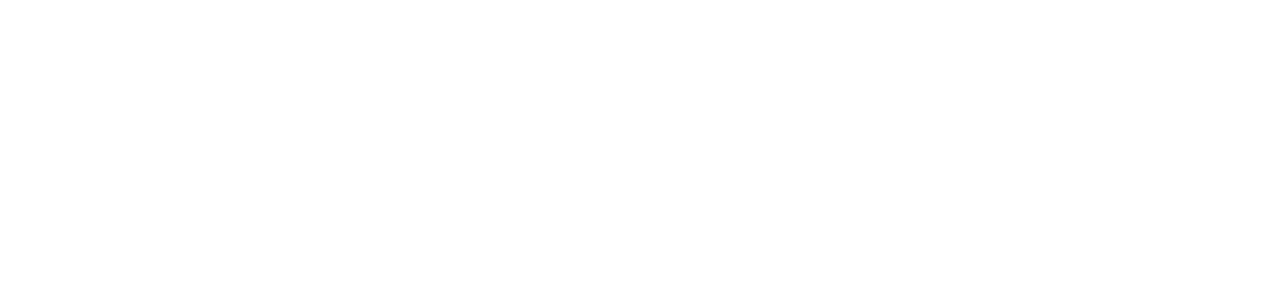
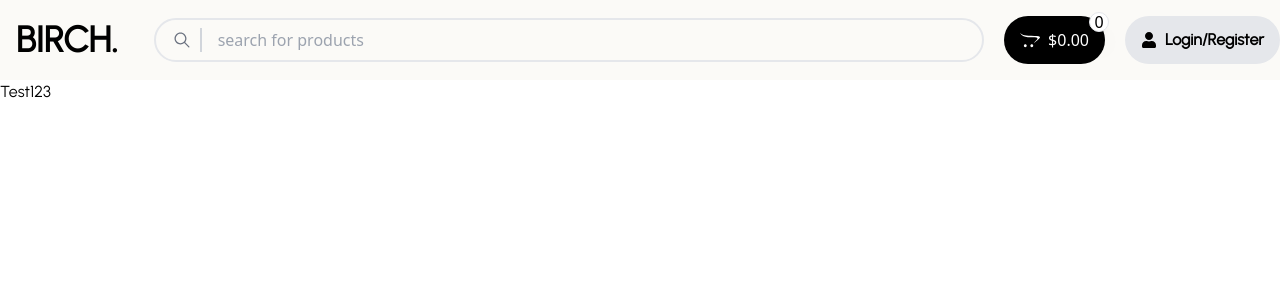
Before and after one commit to QuiteWTan/birch, a Next.js app: page / in a window 1280 px wide. Shown: the top 300 px of the page. Built offline with nearby package versions, Linux system fonts and the light colour scheme; no server answers.

Commit message:
setting up auth

```diff
--- a/next.config.js
+++ b/next.config.js
@@ -1,4 +1,13 @@
 /** @type {import('next').NextConfig} */
-const nextConfig = {}
+const nextConfig = {
+    images:{
+        domains: [
+            "images.pexels.com",
+            "img.freepik.com",
+            "avatars.githubusercontent.com",
+            "lh3.googleusercontent.com",
+          ],
+    }
+}
 
 module.exports = nextConfig
--- /dev/null
+++ b/src/app/api/auth/[...nextauth]/options.ts
@@ -0,0 +1,50 @@
+import type { NextAuthOptions } from "next-auth";
+
+import GithubProvider from "next-auth/providers/github"
+import GoogleProvider from "next-auth/providers/google"
+import CredentialsProvider from "next-auth/providers/credentials";
+
+export const options: NextAuthOptions = {
+    callbacks: {
+        async redirect({ url, baseUrl }) {
+            const redirectUrl = url.startsWith('/') ? new URL(url, baseUrl).toString() : url;
+            return redirectUrl;
+        },
+    },
+    providers:[
+        GithubProvider({
+            clientId: process.env.GITHUB_ID!,
+            clientSecret: process.env.GITHUB_SECRET!,
+          }),
+          GoogleProvider({
+            clientId: process.env.GOOGLE_CLIENT_ID!,
+            clientSecret: process.env.GOOGLE_CLIENT_SECRET!,
+          }),
+        CredentialsProvider(
+            {
+                name:"Credentials",
+                credentials:{
+                    username:{
+                        label:"Username",
+                        type:"text",
+                        placeholder:"Enter your username"
+                    },
+                    password:{
+                        label:"Password",
+                        type:"password",
+                        placeholder:"Enter your password"
+                    }
+                },
+                async authorize(credentials){
+                    const user = { id:"1001", name:"Will", password:"123" }
+                    console.log(credentials?.username)
+                    if(credentials?.username === user.name && credentials?.password === user.password){
+                        return user;
+                    }else{
+                        return null;
+                    }
+                }
+            }
+        )
+    ]
+}
--- /dev/null
+++ b/src/app/api/auth/[...nextauth]/route.ts
@@ -0,0 +1,6 @@
+import NextAuth from "next-auth/next";
+import { options } from "./options";
+
+const handler = NextAuth(options);
+
+export {handler as GET, handler as POST }
--- a/src/app/layout.tsx
+++ b/src/app/layout.tsx
@@ -1,5 +1,7 @@
 import type { Metadata } from 'next'
-import './globals.css'
+import './css/globals.css'
+import Header from '@/components/Header'
+import Layout from '@/components/Layout'
 
 export const metadata: Metadata = {
   title: 'Create Next App',
@@ -13,7 +15,12 @@ export default function RootLayout({
 }) {
   return (
     <html lang="en">
-      <body>{children}</body>
+      <body>
+        <Layout>
+          <Header/>
+          {children}
+        </Layout>
+      </body>
     </html>
   )
 }
--- a/src/app/page.tsx
+++ b/src/app/page.tsx
@@ -2,6 +2,8 @@ import Image from 'next/image'
 
 export default function Home() {
   return (
-    <main></main>
+    <main >
+      <h1 className='font-urbanist'>Test123</h1>
+    </main>
   )
 }
--- /dev/null
+++ b/src/components/Container.tsx
@@ -0,0 +1,15 @@
+interface Props{
+    children:React.ReactNode,
+    className?: String
+}
+import React from 'react'
+
+const Container = ({children, className}: Props) => {
+  return (
+    <div className={`${className} max-w-[1320px] mx-auto px-4 xl:px-0`}>
+      {children}
+    </div>
+  )
+}
+
+export default Container
--- /dev/null
+++ b/src/components/Header.tsx
@@ -0,0 +1,56 @@
+"use client"
+
+import React from 'react'
+import Container from './Container'
+import Logo from './Logo'
+import { IoIosSearch } from "react-icons/io";
+import { FaUser, FaOpencart } from "react-icons/fa";
+import { useSession, signIn, signOut } from 'next-auth/react';
+import { IoExitOutline } from "react-icons/io5";
+import Image from 'next/image';
+
+const Header = () => {
+  const {data:session} = useSession();
+  console.log(session)
+
+  return (
+    <div className='bg-primary h-20 '>
+        <Container className=' max-w-[1440px] py-6 h-full flex items-center md:gap-x-5 justify-between md:justify-start'>
+            <Logo/>
+
+            <div className='flex items-center rounded-full border-2  px-2 py-2 md:px-4 text-gray-500 w-full border-lightText/80 focus-within:border-black group duration-300 transition-colors'>
+                <IoIosSearch className="text-[20px] mr-2 group-focus-within:text-black duration-300 transition-colors"/>
+                <input type="text" placeholder='search for products' className='bg-transparent focus:outline-none flex-1 border-l-2 border-gray-300 px-4 group-focus-within:border-black duration-300 transition-colors'/>
+            </div>
+
+            <div className='flex items-center py-3 px-4 hover:bg-slate-600 bg-black text-white rounded-full gap-2 hover:bg-black/70 duration-500 relative'>
+              <FaOpencart className="text-[20px]"/>
+              <p>$0.00</p>
+              <p className='absolute -top-1 -right-1 bg-white rounded-full flex items-center justify-center text-black w-5 h-5 shadow-xl border'> 0</p>
+            </div>
+
+            {
+              session ?
+                <div onClick={ () => signOut()} className='flex items-center bg-gray-200 hover:bg-gray-300 py-3 px-2 rounded-full gap-2 font-urbanist duration-500 cursor-pointer font-bold w-[140px]'>
+                  {
+                    session?.user?.image ?
+                    <Image src={session?.user?.image as string} alt=''  width={0} height={0} className='rounded-full w-6 h-6'/>
+                    :
+                    <IoExitOutline className= "text-[24px]"/>
+                  }
+                  <p className='w-full'>Logout</p>
+                </div>
+
+                :
+
+                <div onClick={() => signIn()} className='flex items-center bg-gray-200 hover:bg-gray-300 py-3 px-4 rounded-full gap-2 font-urbanist duration-500 cursor-pointer font-bold w-fit'>
+                  <FaUser />
+                  <p>Login/Register</p>
+                </div>
+            }
+        </Container>
+    </div>
+  )
+}
+
+export default Header
--- /dev/null
+++ b/src/components/Layout.tsx
@@ -0,0 +1,13 @@
+"use client"
+
+import { SessionProvider } from "next-auth/react"
+
+const Layout = ({children} : {children : React.ReactNode}) => {
+  return (
+    <SessionProvider>
+        {children}
+    </SessionProvider>
+  )
+}
+
+export default Layout
--- /dev/null
+++ b/src/components/Logo.tsx
@@ -0,0 +1,11 @@
+import React from 'react'
+
+const Logo = () => {
+  return (
+    <h3 className='text-4xl font-semibold hover:text-gray-500 cursor-pointer duration-300 font-urbanist mx-2 md:mx-4 '>
+        BIRCH.
+    </h3>
+  )
+}
+
+export default Logo
--- a/tailwind.config.ts
+++ b/tailwind.config.ts
@@ -8,13 +8,14 @@ const config: Config = {
   ],
   theme: {
     extend: {
-      backgroundImage: {
-        'gradient-radial': 'radial-gradient(var(--tw-gradient-stops))',
-        'gradient-conic':
-          'conic-gradient(from 180deg at 50% 50%, var(--tw-gradient-stops))',
-      },
       fontFamily:{
         'urbanist': ['Urbanist', 'sans-serif'],
+      },
+      colors:{
+        'primary': '#fbfaf7',
+        'secondary': '#1010100d',
+        'dark' : '#242424',
+        'light' : '#a5a5a5'
       }
     },
   },
```
Also changed, not shown: package.json (+7 -4 lines), src/app/css/globals.css (renamed from src/app/globals.css), 2 other files (tests, documents, lock files or other folders).
